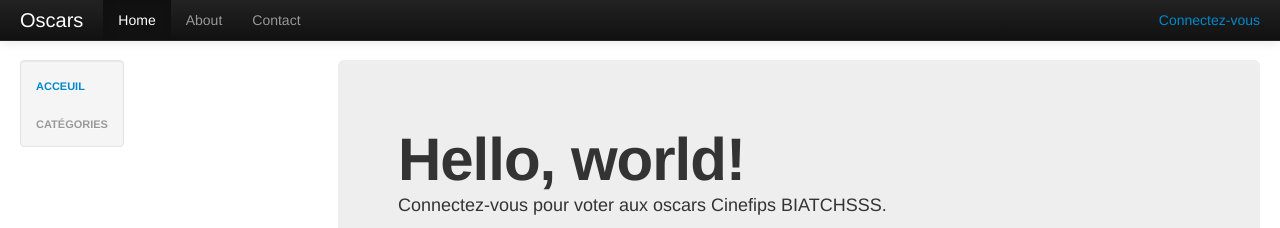
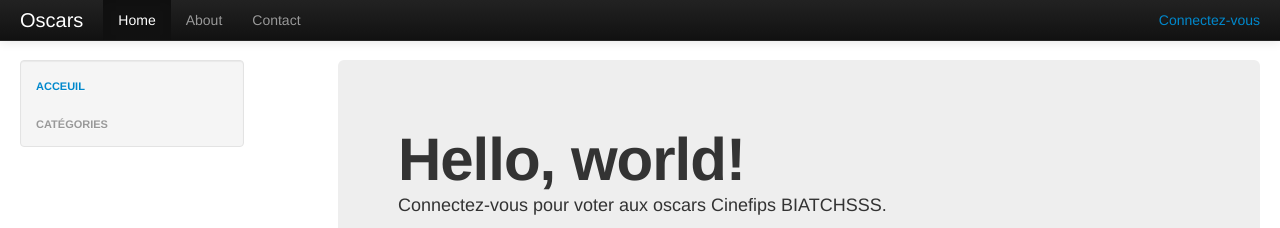
Before and after one commit to SPIPS/oscar-cinefips, a CodeIgniter app: template application/views/welcome_cat.php in a window 1280 px wide. Shown: the top 228 px of the page. Run offline with CodeIgniter, Linux system fonts and the light colour scheme; the template is opened without the code that fills it, so the values that code supplies are empty.

Commit message:
Update welcome_cat.php

```diff
--- a/application/views/welcome_cat.php
+++ b/application/views/welcome_cat.php
@@ -20,6 +20,10 @@
 	  }
 	  .rb-icon {
 	  	margin-top:5px;
+	  }
+
+	  .rb-navig {
+	  	min-width:222px;
 	  }
 
 	  @media (max-width: 980px) {
@@ -72,7 +76,7 @@
 	<div class="container-fluid">
 	  <div class="row-fluid">
 		<div class="span3">
-		  <div class="well affix sidebar-nav">
+		  <div class="well rb-navig affix sidebar-nav">
 			<ul class="nav nav-list">
 			  <li class="nav-header"><a href="<?php echo base_url(); ?>">Acceuil</a></li>
 			  <li class="nav-header">Catégories</li>
```
